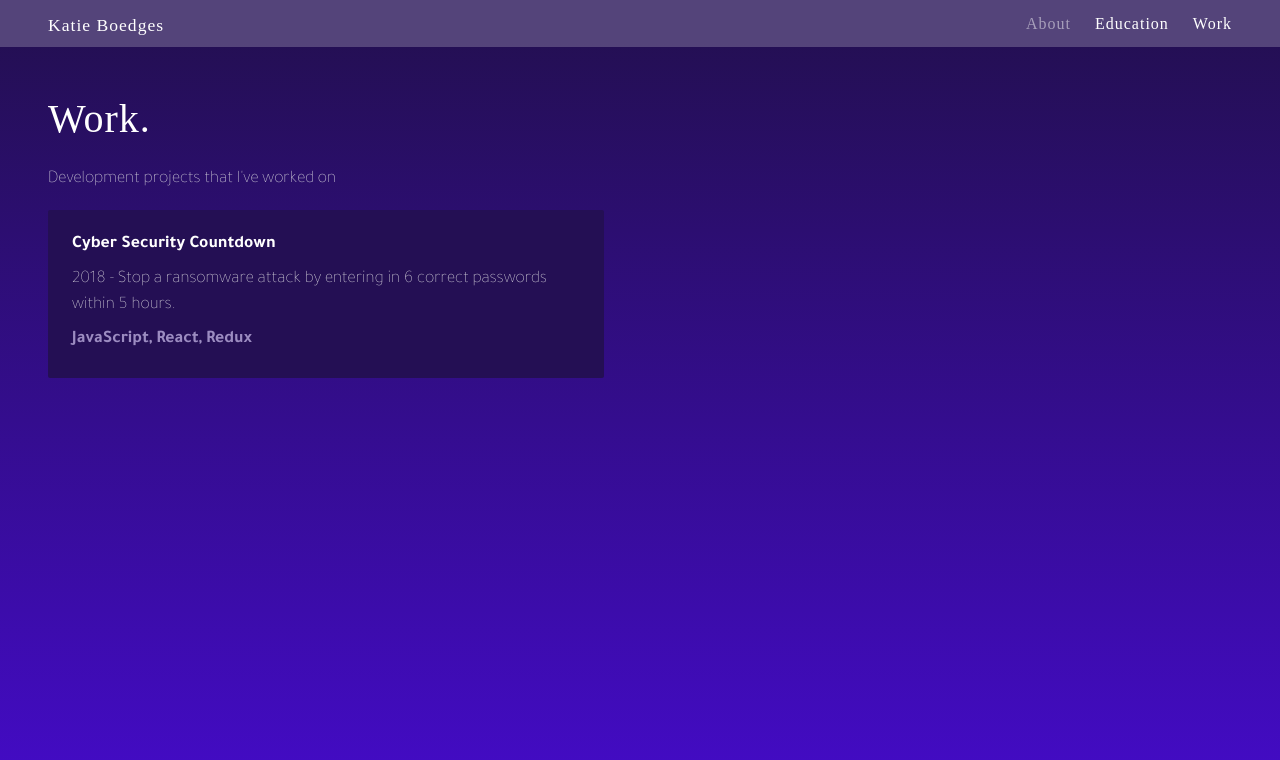
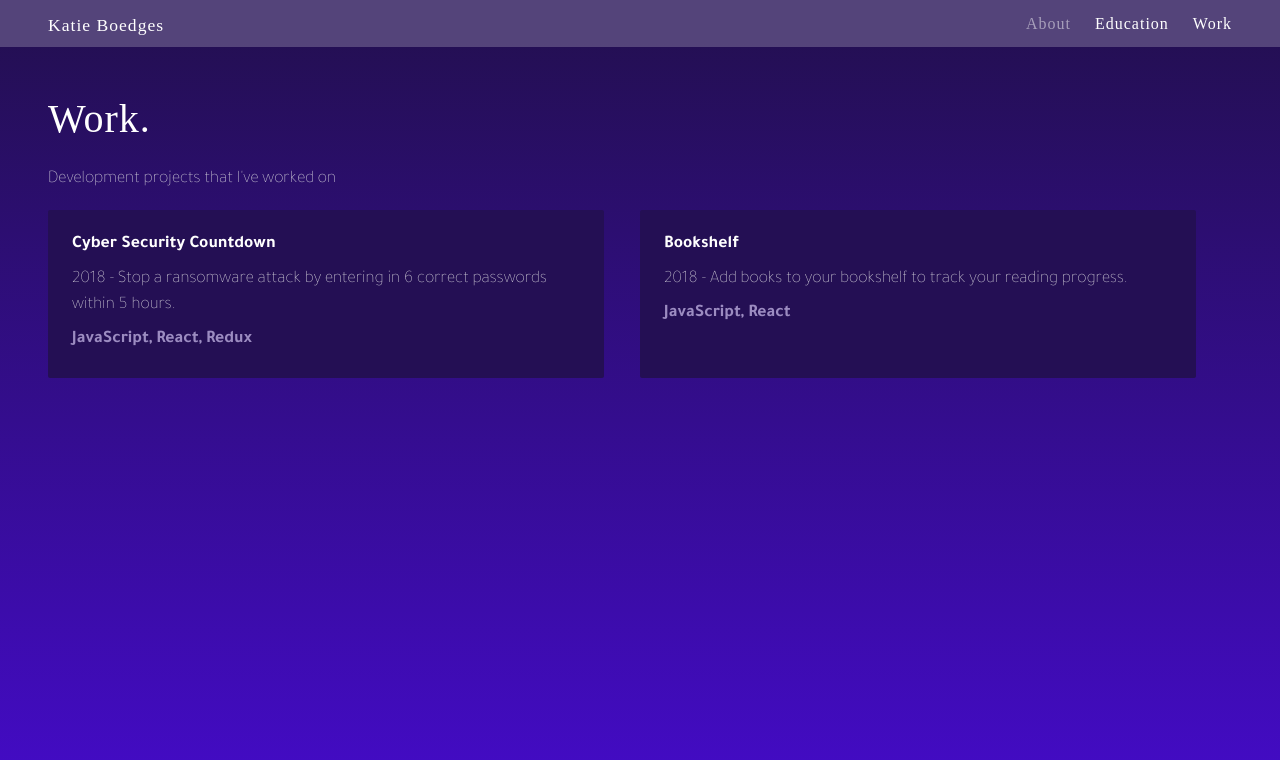
Before and after one commit to kboedges/katieboedges.com, a React (Create React App) app: page /work in a window 1280 px wide. Shown: the top 760 px of the page. Built offline with nearby package versions, Linux system fonts and the light colour scheme; a web font is replaced by a local one.

Commit message:
Adding work info

```diff
--- a/src/Education.js
+++ b/src/Education.js
@@ -29,7 +29,7 @@ class Education extends Component {
           <Card
             title={"Resolved Mid-IR Observations and Modeling of AGN and Their Hosts (ARRA)"}
             subtitle={"Florida Institute of Technology"}
-            text={"Graduate assistant"}
+            text={"2012 - Graduate assistant"}
             img={fitLogo}
             link={"http://web2.fit.edu/research/portal/project/33/collaborative-proposal-resolved-mid-ir-observations-and-modeling-of-agn-and-their-hosts-arra-"}
           />
--- a/src/Work.js
+++ b/src/Work.js
@@ -14,6 +14,13 @@ class Work extends Component {
             link={"https://github.com/kboedges/cybersec-timer"}
             tech={"JavaScript, React, Redux"}
           />
+          <Card
+            title={"Bookshelf"}
+            text={"2018 - Add books to your bookshelf to track your reading progress."}
+            link={"https://github.com/kboedges/bookshelf"}
+            tech={"JavaScript, React"}
+          />
+
       </div>
       </div>
     );
```
